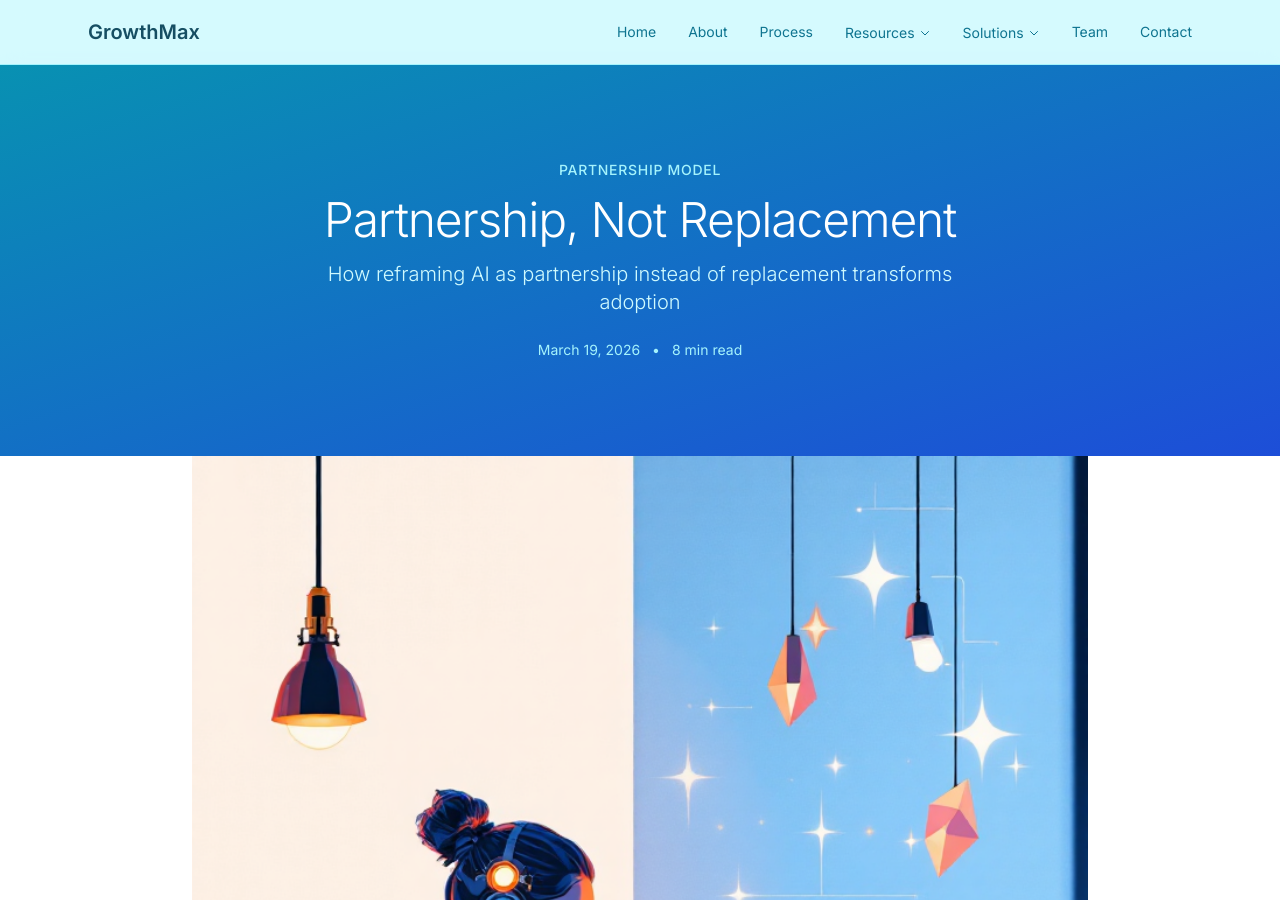
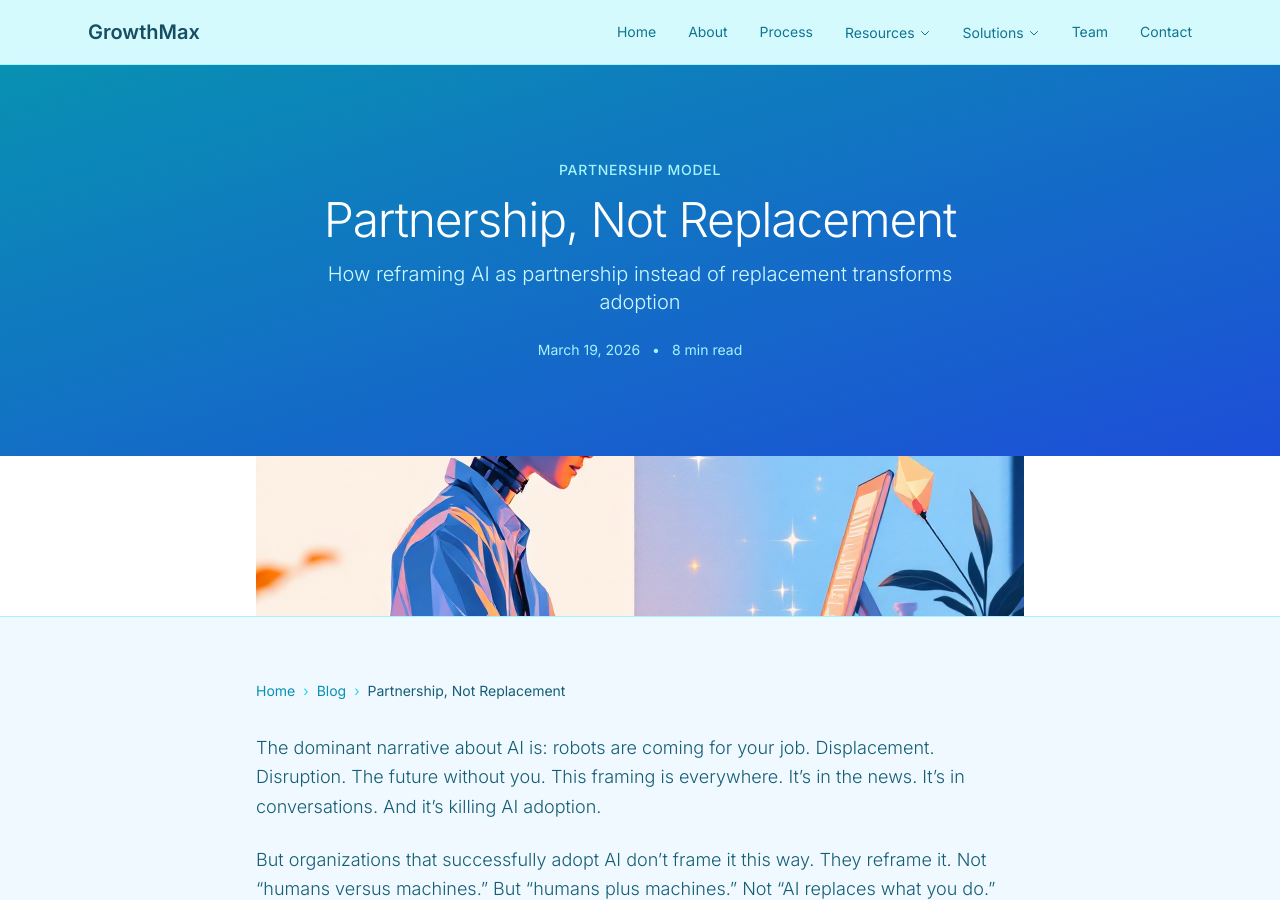
Before and after one commit to growthmaxinc/growthmaxweb, a Jekyll site: the page built from _posts/2026-03-19-partnership-not-replacement.md, in a window 1280 px wide and 900 px high. Built offline with Jekyll 4.4.1, drawn with Linux system fonts in a browser that asks for light colours; nearby versions of some CDN libraries.

Commit message:
Reduce blog hero image height

```diff
--- a/_layouts/post.html
+++ b/_layouts/post.html
@@ -132,8 +132,8 @@
 	<!-- Hero Image -->
 	{% if page.image and page.image != '/growthMAX.PNG' %}
 	<div class="bg-white border-b border-cyan-200">
-		<div class="max-w-4xl mx-auto">
-			<img src="{{ page.image }}" alt="{{ page.image_alt | default: page.title }}" class="w-full h-auto" loading="eager">
+		<div class="max-w-3xl mx-auto">
+			<img src="{{ page.image }}" alt="{{ page.image_alt | default: page.title }}" class="w-full h-32 md:h-40 object-cover" loading="eager">
 		</div>
 	</div>
 	{% endif %}
```
